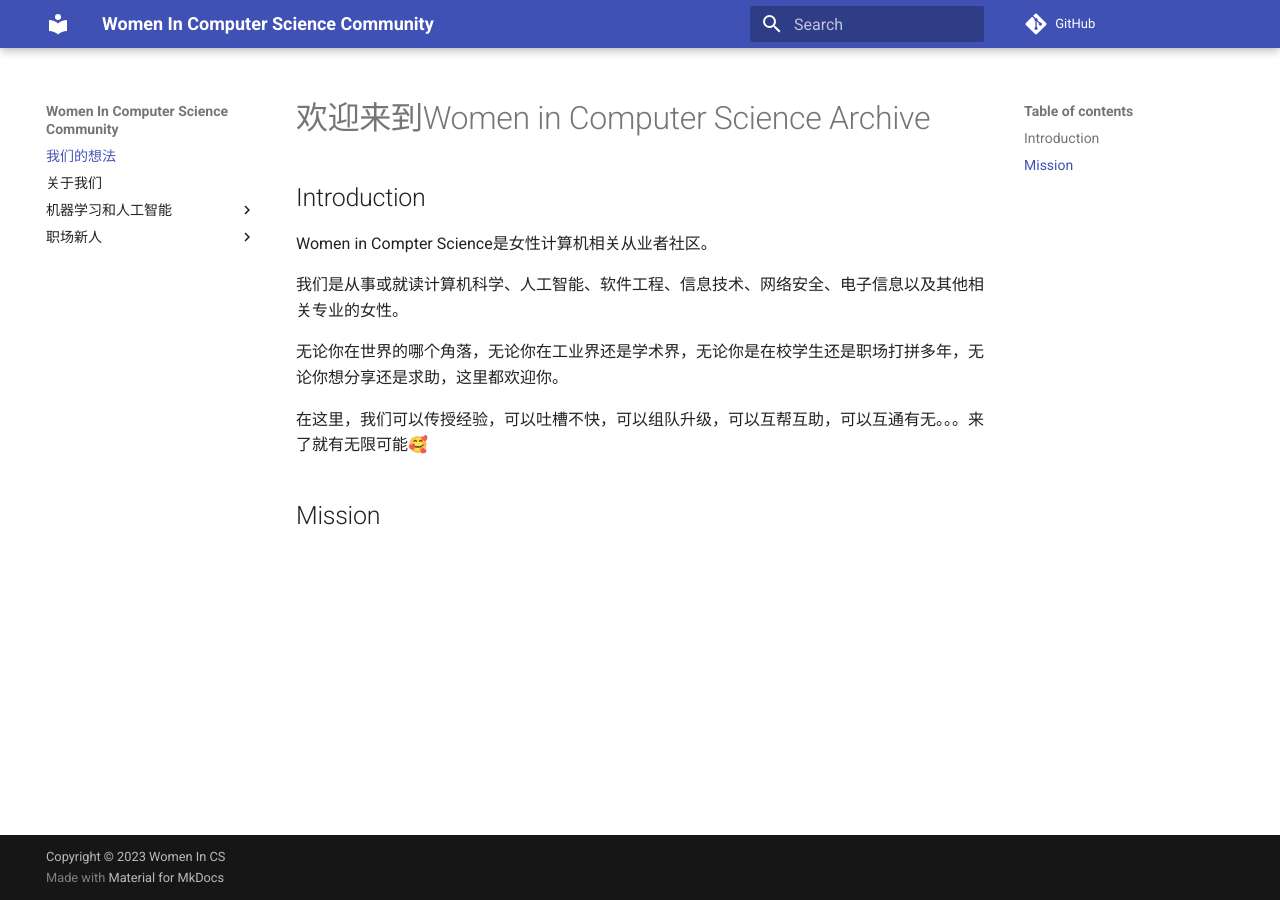
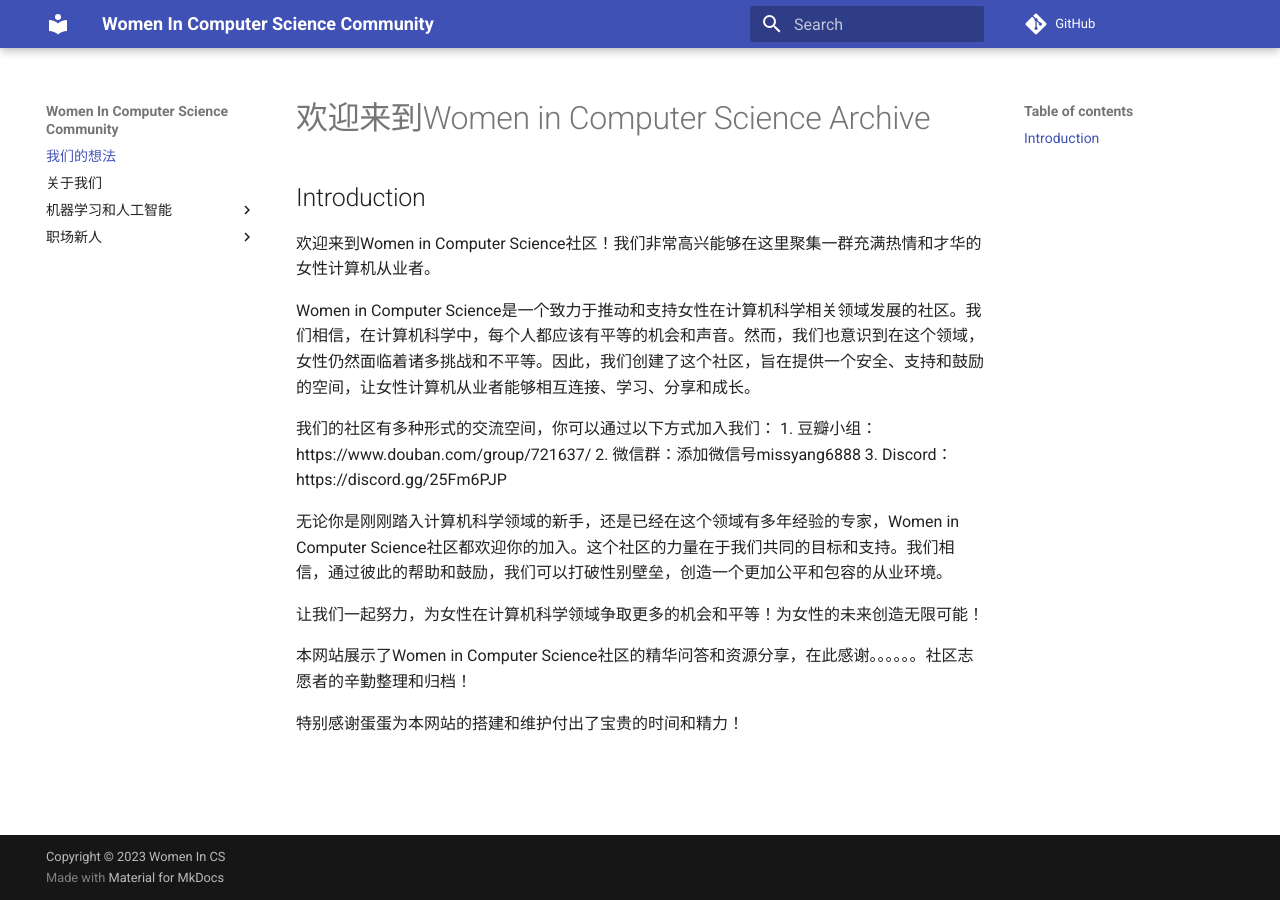
Before and after one commit to Women-in-Computer-Science/Women-in-CS-Archive, an MkDocs documentation site: the page built from docs/index.md, in a window 1280 px wide. Built offline with MkDocs 1.6.1 and Material for MkDocs 9.7.7, drawn with Linux system fonts in a browser that asks for light colours; comment, search, counter and statistics services are not loaded.

Commit message:
Update index.md

```diff
--- a/docs/index.md
+++ b/docs/index.md
@@ -1,13 +1,20 @@
 #  欢迎来到Women in Computer Science Archive
 
 ## Introduction
-Women in Compter Science是女性计算机相关从业者社区。
 
-我们是从事或就读计算机科学、人工智能、软件工程、信息技术、网络安全、电子信息以及其他相关专业的女性。
+欢迎来到Women in Computer Science社区！我们非常高兴能够在这里聚集一群充满热情和才华的女性计算机从业者。
 
-无论你在世界的哪个角落，无论你在工业界还是学术界，无论你是在校学生还是职场打拼多年，无论你想分享还是求助，这里都欢迎你。
+Women in Computer Science是一个致力于推动和支持女性在计算机科学相关领域发展的社区。我们相信，在计算机科学中，每个人都应该有平等的机会和声音。然而，我们也意识到在这个领域，女性仍然面临着诸多挑战和不平等。因此，我们创建了这个社区，旨在提供一个安全、支持和鼓励的空间，让女性计算机从业者能够相互连接、学习、分享和成长。
 
-在这里，我们可以传授经验，可以吐槽不快，可以组队升级，可以互帮互助，可以互通有无。。。来了就有无限可能🥰
+我们的社区有多种形式的交流空间，你可以通过以下方式加入我们：
+1. 豆瓣小组：https://www.douban.com/group/721637/
+2. 微信群：添加微信号missyang6888
+3. Discord：https://discord.gg/25Fm6PJP
 
+无论你是刚刚踏入计算机科学领域的新手，还是已经在这个领域有多年经验的专家，Women in Computer Science社区都欢迎你的加入。这个社区的力量在于我们共同的目标和支持。我们相信，通过彼此的帮助和鼓励，我们可以打破性别壁垒，创造一个更加公平和包容的从业环境。
 
-## Mission
+让我们一起努力，为女性在计算机科学领域争取更多的机会和平等！为女性的未来创造无限可能！
+
+本网站展示了Women in Computer Science社区的精华问答和资源分享，在此感谢。。。。。。社区志愿者的辛勤整理和归档！
+
+特别感谢蛋蛋为本网站的搭建和维护付出了宝贵的时间和精力！
```
